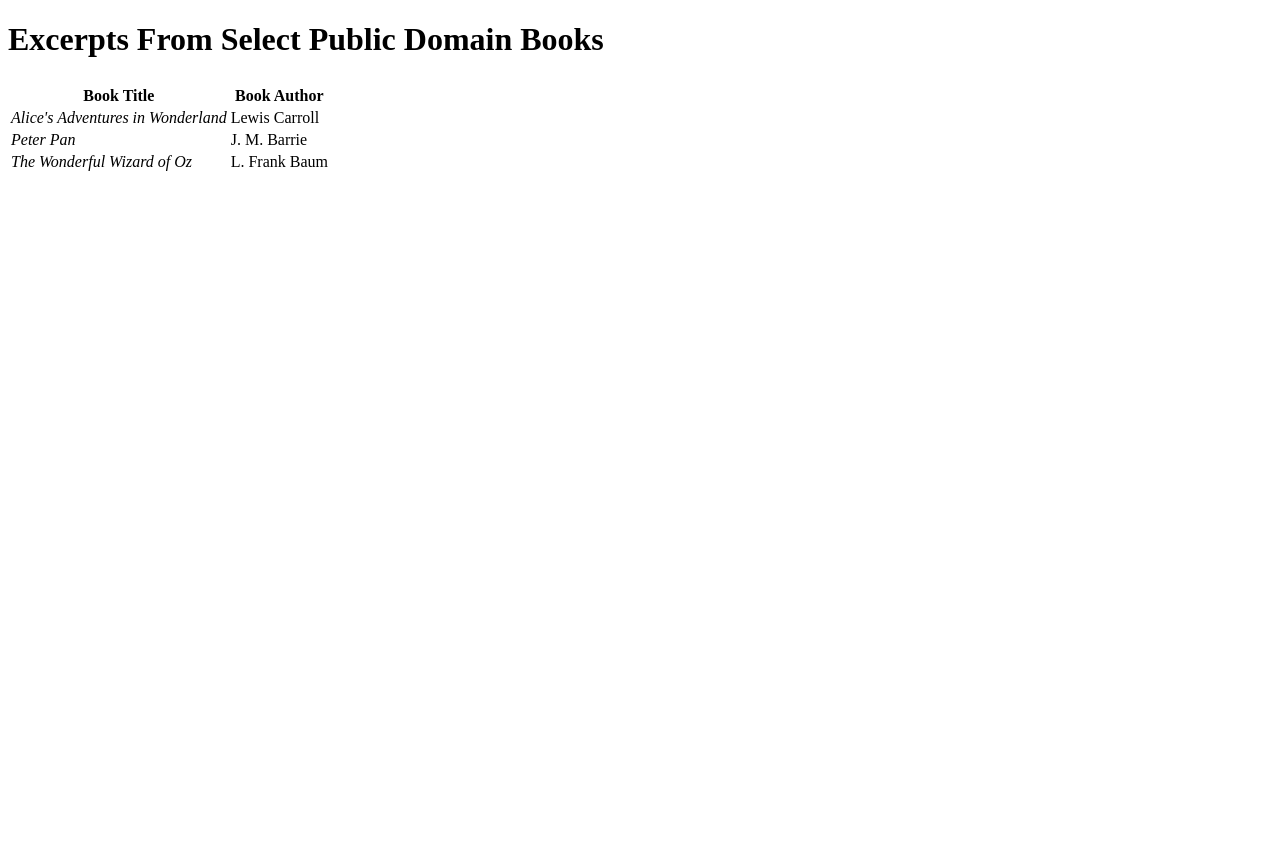
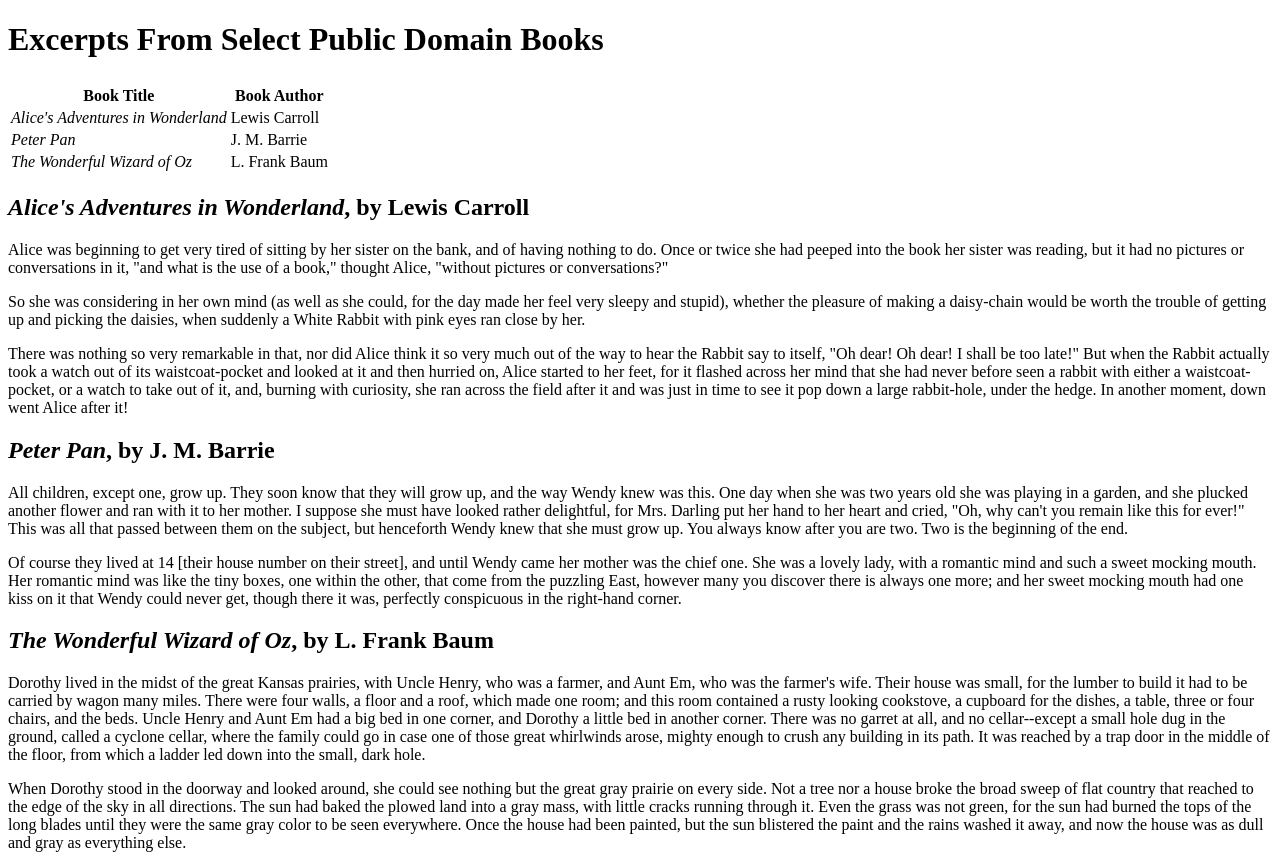
Before and after one commit to shuaiqi-zheng/itmd361-lab3, a plain HTML site: page index.html in a window 1280 px wide. Before the commit the page ends 800 px from the top, so only its background shows below. Drawn offline with Linux system fonts and the light colour scheme.

Commit message:
Update index.html
book text entries

```diff
--- a/index.html
+++ b/index.html
@@ -29,6 +29,20 @@
         </tr>
       </table>
 
+    <h2><strong><em>Alice's Adventures in Wonderland</em>, by Lewis Carroll</strong></h2>
+      <p>Alice was beginning to get very tired of sitting by her sister on the bank, and of having nothing to do. Once or twice she had peeped into the book her sister was reading, but it had no pictures or conversations in it, "and what is the use of a book," thought Alice, "without pictures or conversations?"</p>
+      <p>So she was considering in her own mind (as well as she could, for the day made her feel very sleepy and stupid), whether the pleasure of making a daisy-chain would be worth the trouble of getting up and picking the daisies, when suddenly a White Rabbit with pink eyes ran close by her.</p>
+      <p>There was nothing so very remarkable in that, nor did Alice think it so very much out of the way to hear the Rabbit say to itself, "Oh dear! Oh dear! I shall be too late!" But when the Rabbit actually took a watch out of its waistcoat-pocket and looked at it and then hurried on, Alice started to her feet, for it flashed across her mind that she had never before seen a rabbit with either a waistcoat-pocket, or a watch to take out of it, and, burning with curiosity, she ran across the field after it and was just in time to see it pop down a large rabbit-hole, under the hedge. In another moment, down went Alice after it!</p>
+
+    <h2><strong><em>Peter Pan</em>, by J. M. Barrie</strong></h2>
+      <p>All children, except one, grow up. They soon know that they will grow up, and the way Wendy knew was this. One day when she was two years old she was playing in a garden, and she plucked another flower and ran with it to her mother. I suppose she must have looked rather delightful, for Mrs. Darling put her hand to her heart and cried, "Oh, why can't you remain like this for ever!" This was all that passed between them on the subject, but henceforth Wendy knew that she must grow up. You always know after you are two. Two is the beginning of the end.</p>
+      <p>Of course they lived at 14 [their house number on their street], and until Wendy came her mother was the chief one. She was a lovely lady, with a romantic mind and such a sweet mocking mouth. Her romantic mind was like the tiny boxes, one within the other, that come from the puzzling East, however many you discover there is always one more; and her sweet mocking mouth had one kiss on it that Wendy could never get, though there it was, perfectly conspicuous in the right-hand corner.</p>
+
+    <h2><strong><em>The Wonderful Wizard of Oz</em>, by L. Frank Baum</strong></h2>
+      <p>Dorothy lived in the midst of the great Kansas prairies, with Uncle Henry, who was a farmer, and Aunt Em, who was the farmer's wife.  Their house was small, for the lumber to build it had to be carried by wagon many miles.  There were four walls, a floor and a roof, which made one room; and this room contained a rusty looking cookstove, a cupboard for the dishes, a table, three or four chairs, and the beds.  Uncle Henry and Aunt Em had a big bed in one corner, and Dorothy a little bed in another corner.  There was no garret at all, and no cellar--except a small hole dug in the ground, called a cyclone cellar, where the family could go in case one of those great whirlwinds arose, mighty enough to crush any building in its path.  It was reached by a trap door in the middle of the floor, from which a ladder led down into the small, dark hole.</p>
+      <p>When Dorothy stood in the doorway and looked around, she could see nothing but the great gray prairie on every side.  Not a tree nor a house broke the broad sweep of flat country that reached to the edge of the sky in all directions.  The sun had baked the plowed land into a gray mass, with little cracks running through it.  Even the grass was not green, for the sun had burned the tops of the long blades until they were the same gray color to be seen everywhere.  Once the house had been painted, but the sun blistered the paint and the rains washed it away, and now the house was as dull and gray as everything else.</p>
+
+
 
   </body>
 </html>
```
